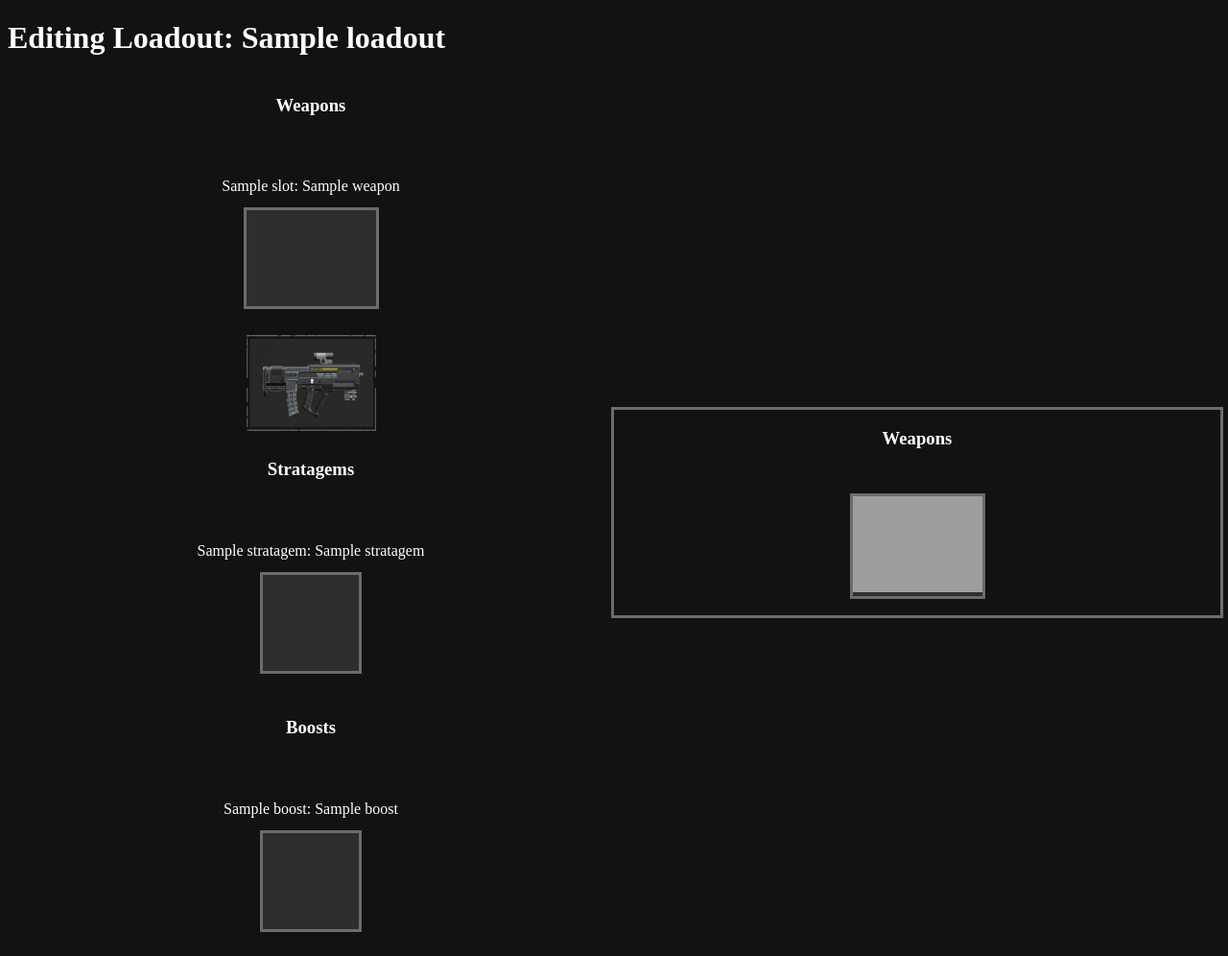
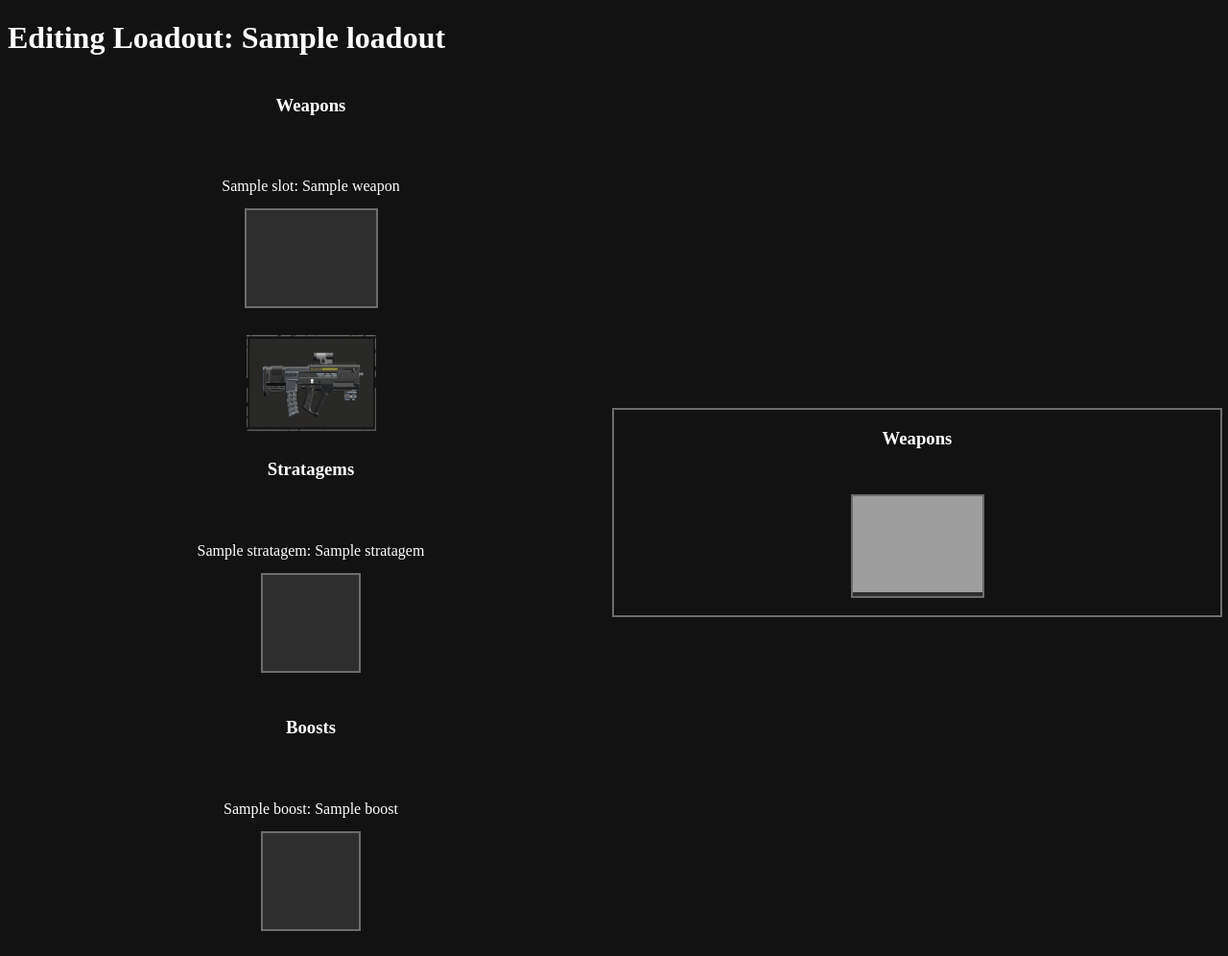
Before and after one commit to Surxe/HellDivers2-Loadouts, a Flask app: template src/builder/templates/edit_loadout.html in a window 1280 px wide. Shown: the whole page at 96% size. Run offline with Flask 3, Linux system fonts and the light colour scheme; the template is opened without the code that fills it: most values are stand-ins (such as "Sample title", 1, 10 or a date in 2020); parts of the project's set-up code (start-up, migrations or seed data) failed here and were passed over; grey boxes are pictures that could not be loaded.

Commit message:
Rows of 4 weapons; thinner borders

```diff
--- a/src/builder/static/css/styles.css
+++ b/src/builder/static/css/styles.css
@@ -1,5 +1,5 @@
 .equipment-slot {
-    box-shadow: 0 0 0 3px rgb(108, 108, 108);
+    box-shadow: 0 0 0 2px rgb(108, 108, 108);
     background-color: rgb(46, 46, 46);
     transition: box-shadow 0.2s ease-in-out;
 }
@@ -20,7 +20,7 @@
 }
 
 .equipment-slot:hover {
-    box-shadow: 0 0 0 3px rgb(249, 249, 11)
+    box-shadow: 0 0 0 2px rgb(249, 249, 11)
 }
 
 .equipment-container {
@@ -30,6 +30,7 @@
     margin: 10px;
     padding: 10px;
     gap: 20px;
+    flex-wrap: wrap;
 }
 
 .equipment-item {
@@ -54,5 +55,5 @@
 }
 
 .equipment-options {
-    box-shadow: 0 0 0 3px rgb(108, 108, 108);
+    box-shadow: 0 0 0 2px rgb(108, 108, 108);
 }
```
